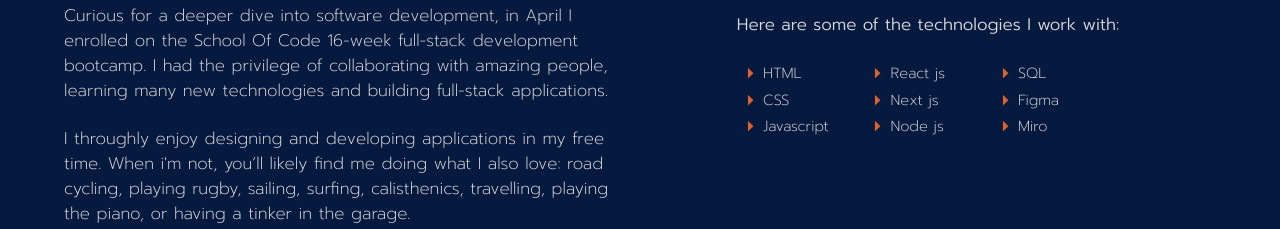
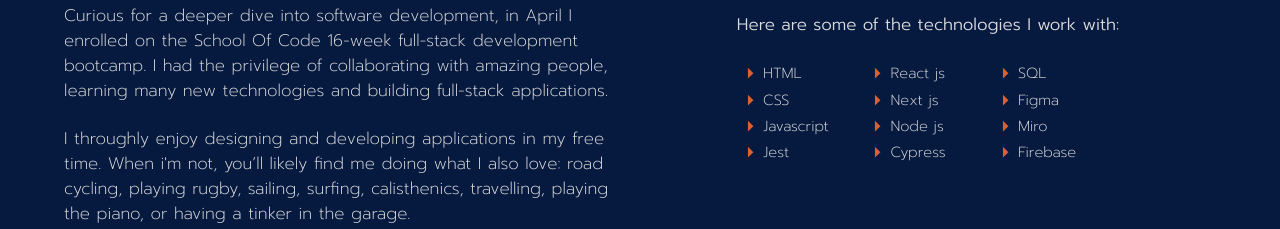
Before and after one commit to leoarthurwall/My-Portfolio, a React (Create React App) app: page / in a window 1280 px wide. Shown: the part 1440-1669 px from the top of the page. Built offline with nearby package versions, Linux system fonts and the light colour scheme; a web font is replaced by a local one.

Commit message:
added jest, cypress & firebase to technology section

```diff
--- a/src/Components/About/techs.js
+++ b/src/Components/About/techs.js
@@ -23,6 +23,10 @@ function AboutTechs(){
                     <ArrowRightIcon sx={{color: "#DD6031" }} fontSize="small"/>
                     <li className="about-section-tech-list">Javascript</li>
                   </div>
+                  <div className="about-section-tech-arrow-list-container">
+                    <ArrowRightIcon sx={{color: "#DD6031" }} fontSize="small"/>
+                    <li className="about-section-tech-list">Jest</li>
+                  </div>
                 </div>
                 <div className="about-section-tech-body">
                   <div className="about-section-tech-arrow-list-container">
@@ -36,6 +40,10 @@ function AboutTechs(){
                   <div className="about-section-tech-arrow-list-container">
                     <ArrowRightIcon sx={{color: "#DD6031" }} fontSize="small"/>
                     <li className="about-section-tech-list">Node js</li>
+                  </div>
+                  <div className="about-section-tech-arrow-list-container">
+                    <ArrowRightIcon sx={{color: "#DD6031" }} fontSize="small"/>
+                    <li className="about-section-tech-list">Cypress</li>
                   </div>
                 </div>
                 <div className="about-section-tech-body">
@@ -51,6 +59,10 @@ function AboutTechs(){
                     <ArrowRightIcon sx={{color: "#DD6031" }} fontSize="small"/>
                     <li className="about-section-tech-list">Miro</li>
                   </div>
+                  <div className="about-section-tech-arrow-list-container">
+                    <ArrowRightIcon sx={{color: "#DD6031" }} fontSize="small"/>
+                    <li className="about-section-tech-list">Firebase</li>
+                  </div>
                 </div>
               </div>
               </div>
--- a/src/Components/Projects/ProjectIndividual.js
+++ b/src/Components/Projects/ProjectIndividual.js
@@ -18,7 +18,7 @@ const ProjectIndividual = () => {
       image:"Images/PortfolioProjectImage.png",
       title: "My portfolio Site",
       summary: "My Portfolio Wep Page! See the journey from design right through to build. Making the site responsive to mobile and tablet was one of the big. learning milestones of this project",
-      technologies: ["React JS", "SCSS", "Figma", "MUI Icons"],
+      technologies: ["React.js", "SCSS", "Figma", "mui Icons"],
       github: "https://github.com/leoarthurwall/My-Portfolio",
       website: "https://leowall.netlify.app/",
       id: 2,
@@ -27,7 +27,7 @@ const ProjectIndividual = () => {
       image: "Images/HappyCamperProjectImage.png",
       title: "Happy Camper",
       summary: "A course learning Tracker for School of Code Students. This was the mid-course, week-long production. My area focused on the design & build of the frontend.",
-      technologies: ["HTML", "CSS", "React", "Figma"],
+      technologies: ["React.js", "CSS", "Figma", "netlify"],
       github: "https://github.com/SchoolOfCode/w9_frontend-project-bc12room27",
       website: "https://happycamper.netlify.app/",
       id: 3,
```
